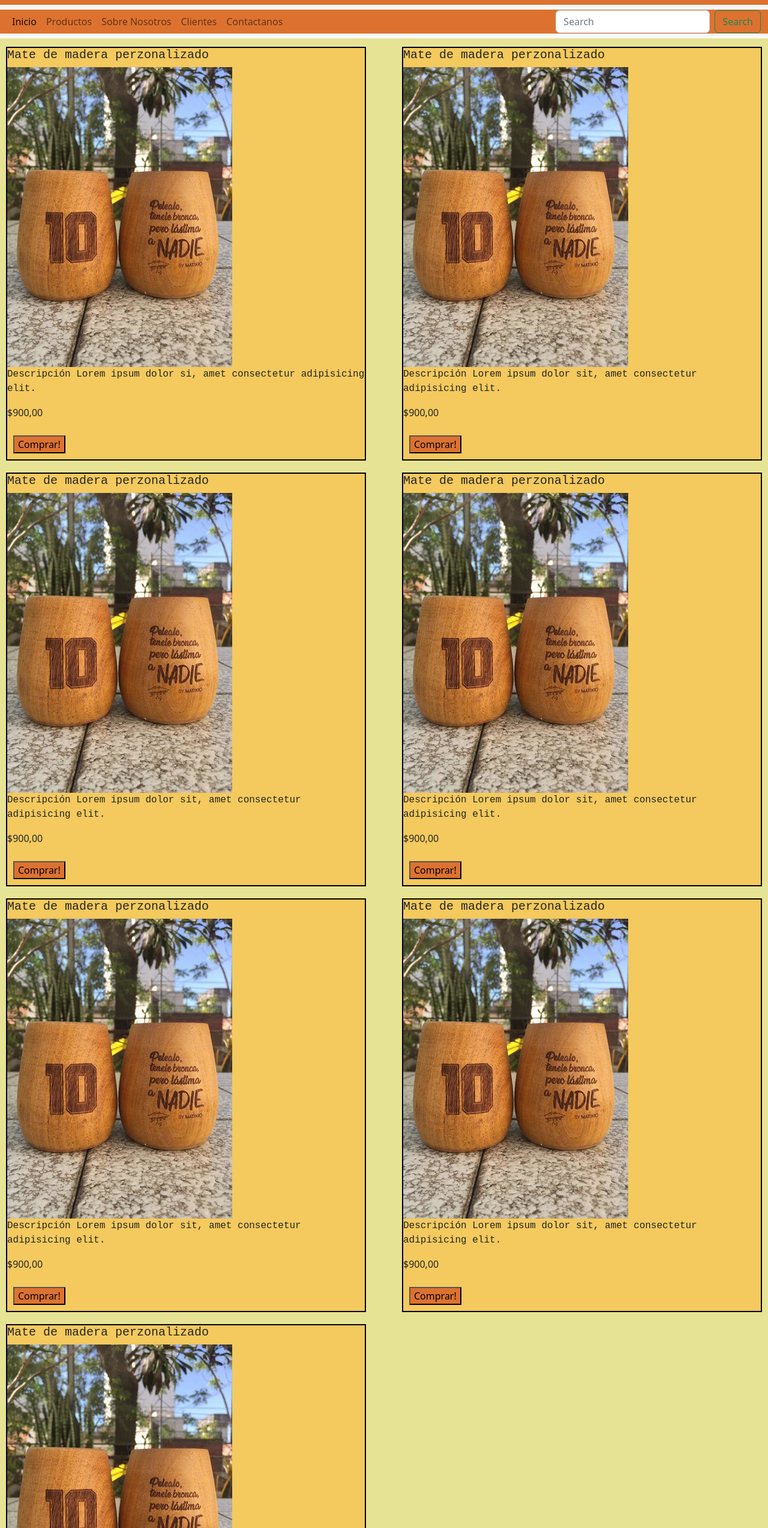
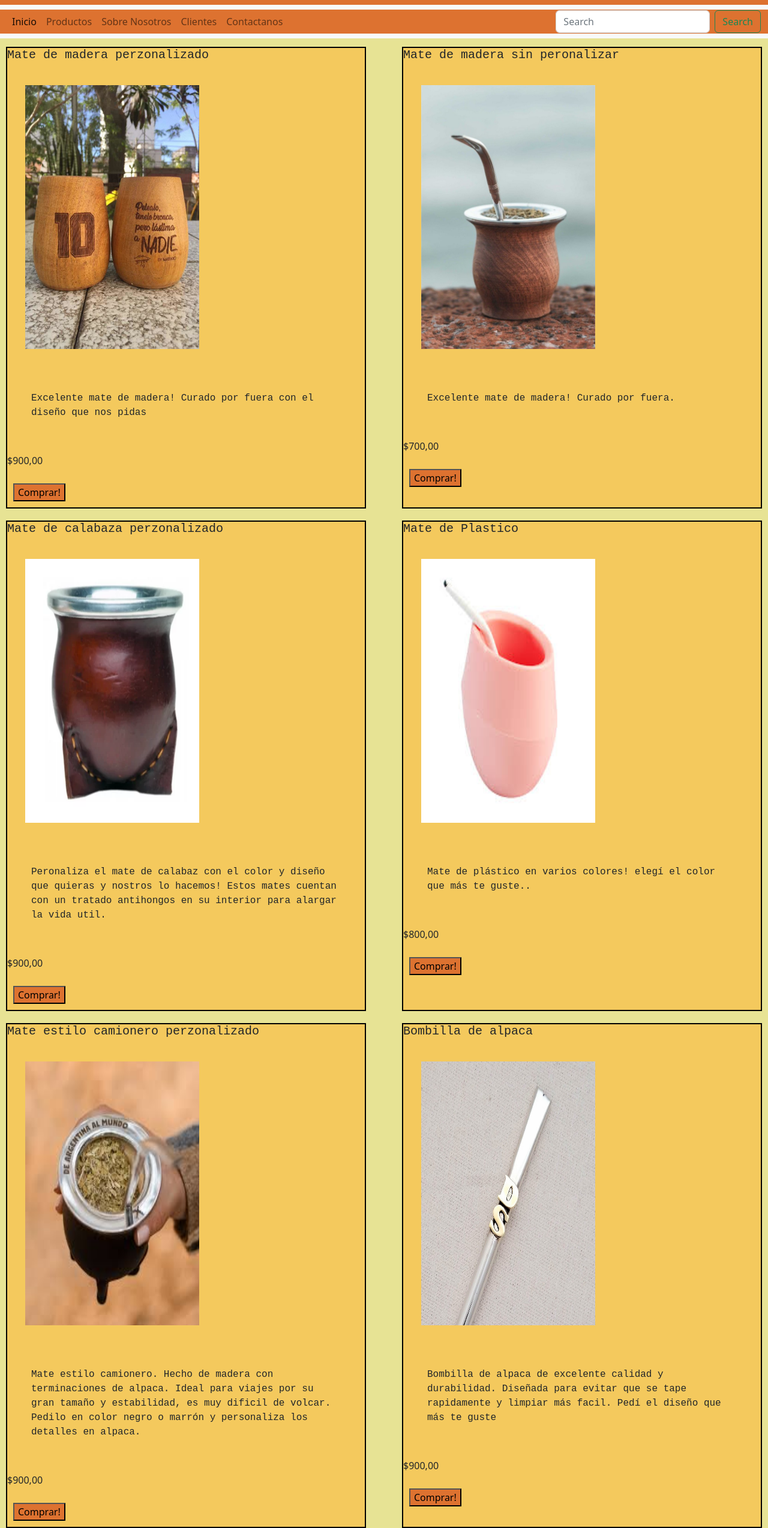
Before and after one commit to TomiFigoli/Mates-Tomi, a plain HTML site: page productos.html in a window 1280 px wide. Shown: the part 32-2580 px from the top of the page at 60% size. Drawn offline with nearby package versions, Linux system fonts and the light colour scheme.

Commit message:
se incluyo tipografia secundaria, se cambiaron imagenes de clientes

```diff
--- a/productos.html
+++ b/productos.html
@@ -56,50 +56,50 @@
     <div class="tarjeta tarjeta1" >
        <h3>Mate de madera perzonalizado</h3>
 <img src=".\imagenes\mate_tarjeta1.jpg">
-<p class="descripcion__tarjeta">Descripción Lorem ipsum dolor si, amet consectetur adipisicing elit.</p>
+<p class="descripcion__tarjeta">Excelente mate de madera! Curado por fuera con el diseño que nos pidas</p>
 <p class="precio__tarjeta">$900,00</p>
 <button>Comprar!</button>
     </div>
     <div class="tarjeta tarjeta2">
-        <h3>Mate de madera perzonalizado</h3>
- <img src=".\imagenes\mate_tarjeta1.jpg">
- <p class="descripcion__tarjeta">Descripción Lorem ipsum dolor sit, amet consectetur adipisicing elit.</p>
- <p class="precio__tarjeta">$900,00</p>
+        <h3>Mate de madera sin peronalizar</h3>
+ <img src=".\imagenes\catalogo1.jpg">
+ <p class="descripcion__tarjeta">Excelente mate de madera! Curado por fuera.</p>
+ <p class="precio__tarjeta">$700,00</p>
  <button>Comprar!</button>
      </div>
      <div class="tarjeta tarjeta3">
-        <h3>Mate de madera perzonalizado</h3>
- <img src=".\imagenes\mate_tarjeta1.jpg">
- <p class="descripcion__tarjeta">Descripción Lorem ipsum dolor sit, amet consectetur adipisicing elit. </p>
+        <h3>Mate de calabaza perzonalizado</h3>
+ <img src=".\imagenes\catalogo2_calabaza.jpg">
+ <p class="descripcion__tarjeta">Peronaliza el mate de calabaz con el color y diseño que quieras y nostros lo hacemos! Estos mates cuentan con un tratado antihongos en su interior para alargar la vida util. </p>
  <p class="precio__tarjeta">$900,00</p>
  <button>Comprar!</button>
      </div>
      <div class="tarjeta tarjeta4">
-        <h3>Mate de madera perzonalizado</h3>
- <img src=".\imagenes\mate_tarjeta1.jpg">
- <p class="descripcion__tarjeta">Descripción Lorem ipsum dolor sit, amet consectetur adipisicing elit. </p>
- <p class="precio__tarjeta">$900,00</p>
+        <h3>Mate de Plastico</h3>
+ <img src=".\imagenes\catalogo3_plastico.jpg">
+ <p class="descripcion__tarjeta">Mate de plástico en varios colores! elegí el color que más te guste.. </p>
+ <p class="precio__tarjeta">$800,00</p>
  <button>Comprar!</button>
      </div>
      <div class="tarjeta tarjeta5">
-        <h3>Mate de madera perzonalizado</h3>
- <img src=".\imagenes\mate_tarjeta1.jpg">
- <p class="descripcion__tarjeta">Descripción Lorem ipsum dolor sit, amet consectetur adipisicing elit. </p>
+        <h3>Mate estilo camionero perzonalizado</h3>
+ <img src=".\imagenes\catalogo4_camionero.jpg">
+ <p class="descripcion__tarjeta">Mate estilo camionero. Hecho de madera con terminaciones de alpaca. Ideal para viajes por su gran tamaño y estabilidad, es muy dificil de volcar. Pedilo en color negro o marrón y personaliza los detalles en alpaca. </p>
  <p class="precio__tarjeta">$900,00</p>
  <button>Comprar!</button>
      </div>
      <div class="tarjeta tarjeta6">
-        <h3>Mate de madera perzonalizado</h3>
- <img src=".\imagenes\mate_tarjeta1.jpg">
- <p class="descripcion__tarjeta">Descripción Lorem ipsum dolor sit, amet consectetur adipisicing elit. </p>
+        <h3>Bombilla de alpaca</h3>
+ <img src=".\imagenes\catalogo5_bombilla.jpg">
+ <p class="descripcion__tarjeta">Bombilla de alpaca de excelente calidad y durabilidad. Diseñada para evitar que se tape rapidamente y limpiar más facil. Pedí el diseño que más te guste </p>
  <p class="precio__tarjeta">$900,00</p>
  <button>Comprar!</button>
      </div>
      <div class="tarjeta tarjeta7">
-        <h3>Mate de madera perzonalizado</h3>
- <img src=".\imagenes\mate_tarjeta1.jpg">
- <p class="descripcion__tarjeta">Descripción Lorem ipsum dolor sit, amet consectetur adipisicing elit. </p>
- <p class="precio__tarjeta">$900,00</p>
+        <h3>Combo Mate+ Bombilla+ Yerbero</h3>
+ <img src=".\imagenes\catalogo6_combo.jpg">
+ <p class="descripcion__tarjeta">Excelente promoción! Pedí el mate del material que más te guste y personaliza el juego como a vos más te guste! Incluye mate, bombilla de alpaca, yerbero y azucarero de 300ml cada uno </p>
+ <p class="precio__tarjeta">$2000,00</p>
  <button>Comprar!</button>
      </div>
 </div>
--- a/scss/app.scss
+++ b/scss/app.scss
@@ -109,14 +109,18 @@ grid-area: texto_video;
         margin: 10px;
         position: relative;
         width: 600px;
+
+        img{height: 500px;
+        width: 350px;}
         h3{font-size: 20px;
             font-family: 'Courier New', Courier, monospace;}
-            .descripcion__tarjeta{font-family: 'Courier New', Courier, monospace;}
-            .tarjeta img{padding: 10px;}
+            .descripcion__tarjeta{font-family: 'Courier New', Courier, monospace;
+            padding: 40px;}
+            img{padding: 30px;}
             button{margin: 10px;
             background-color:map-get($map: $colores, $key:secondary ) ;}
 
-            .tarjeta button:hover{height: 30px;
+            button:hover{height: 30px;
             width: 100px;}
     }
     }
@@ -154,6 +158,7 @@ img{width: 80px;
     height: 80px;
 border: #000000 2px solid;
 margin: 5px;}}
+
 
 
 // contactos
@@ -231,38 +236,36 @@ header{ width: 100%;
     display: flex;
     margin-bottom: 30px;
     background-color: map-get($map: $colores, $key:secondary );
-.navbar{padding: 0;
-.show{margin-right: 100px;}}
+.navbar{padding: 0;}
 .container-fluid{
 margin-bottom: 30px;} }
 }
 
 // index mobile
-.index_body{display: block;}
-.container_principal{width: 100%;
+.container_principal{width:90%;
     height: 100%;
 display: flex;
 flex-direction: column;
-align-content: space-between;
+align-content:center;
 img{width: 100%;
 margin-bottom: 30px;}
 .texto1{margin-left: 30px;}
 .texto_video{display: flex;
 flex-direction: column;
 width: 100%;
-iframe{width: 500px;
-margin-left: 50px;}}
+iframe{width: 500px;}}
 }
 .conoce_como_trabajamos{
     h4{margin-left: 200px;}
     p{margin-left: 270px;}
 }
-.lista_imagenes{
+.lista_imagenes{ align-content: flex-start;
     li{margin-left: 200px;
         img{width: 200px;
         height: 200px;}
     }
 }
+
 // clientes mobile
    .clientes_principal{display: flex;
     flex-direction: column;
@@ -281,5 +284,5 @@ footer{width: 100%;}
 
 // contactanos mobile
 
-.redes{margin-bottom: 150px;}
-.form_contacto{margin-right: 80px;}
+.redes{margin-bottom: 180px;}
+.form_contacto{margin-right: 80px}
```
Also changed, not shown: clientes.html (+6 -4 lines), contactanos.html (+5 -3 lines), sobre_nosotros.html (+3 -1 lines), imagenes/catalogo1.jpg (added), imagenes/catalogo2_calabaza.jpg (added), imagenes/catalogo3_plastico.jpg (added), imagenes/catalogo4_camionero.jpg (added), imagenes/catalogo5_bombilla.jpg (added), imagenes/catalogo6_combo.jpg (added), imagenes/clientes1.jpg (added), imagenes/clientes2.jpg (added), imagenes/image.jpg (added), scss/app.css, 1 other file.
